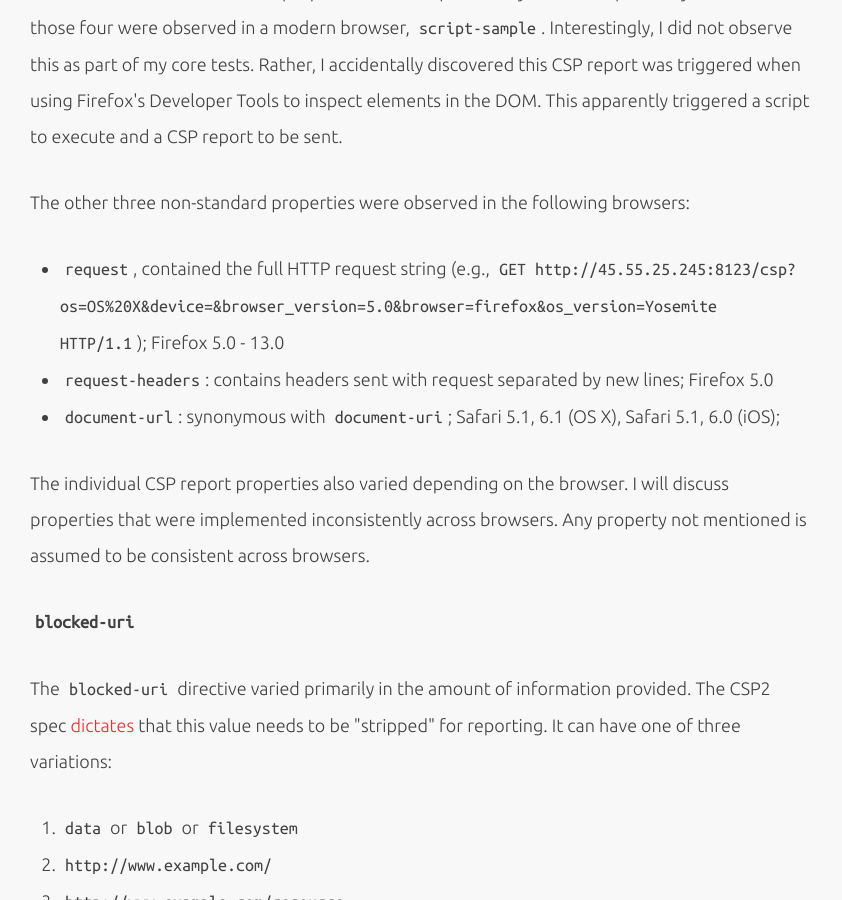
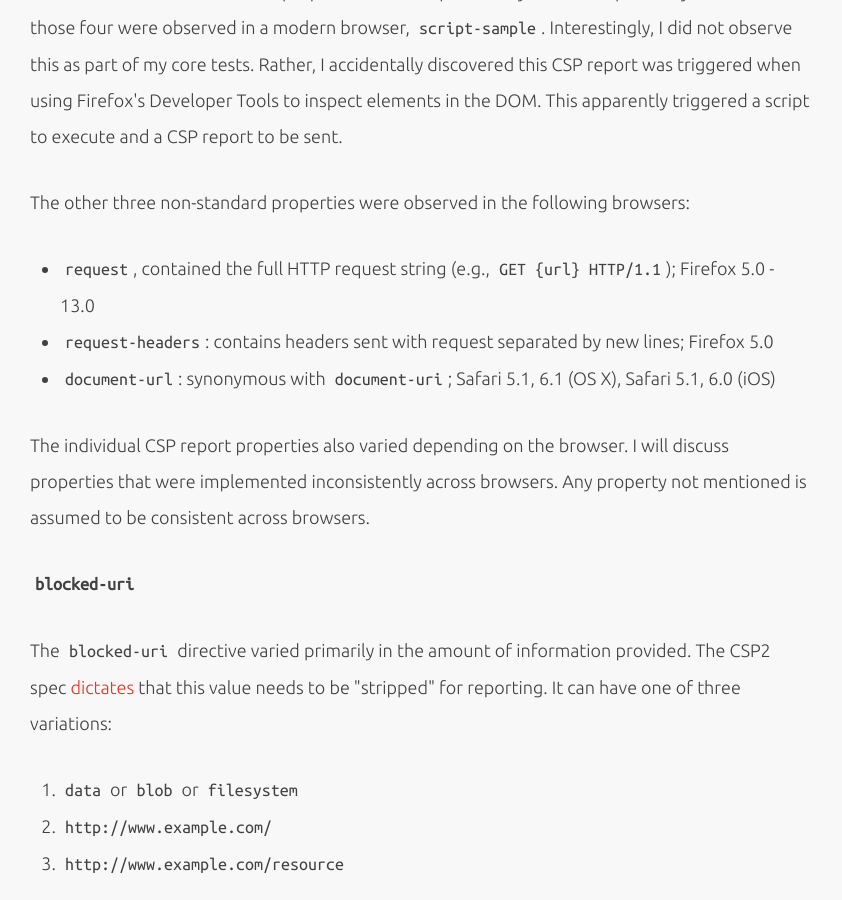
Before and after one commit to tollmanz/tollmanz.com-old, a Jekyll site: the page built from _posts/2015-08-03-content-security-policy-report-samples.markdown, in a window 1280 px wide and 900 px high, scrolled down 5981 px. Shown: the whole window, without its empty margins (0-842 px from the left). Built offline with Jekyll 4.4.1, drawn with Linux system fonts in a browser that asks for light colours.

Commit message:
Fix long string breaking mobile layout.

```diff
--- a/_posts/2015-08-03-content-security-policy-report-samples.markdown
+++ b/_posts/2015-08-03-content-security-policy-report-samples.markdown
@@ -106,9 +106,9 @@ The last four items in the list of properties are not specified by the CSP2 spec
 
 The other three non-standard properties were observed in the following browsers:
 
-* `request`, contained the full HTTP request string (e.g., `GET http://45.55.25.245:8123/csp?os=OS%20X&device=&browser_version=5.0&browser=firefox&os_version=Yosemite HTTP/1.1`); Firefox 5.0 - 13.0
+* `request`, contained the full HTTP request string (e.g., `GET {url} HTTP/1.1`); Firefox 5.0 - 13.0
 * `request-headers`: contains headers sent with request separated by new lines; Firefox 5.0
-* `document-url`: synonymous with `document-uri`; Safari 5.1, 6.1 (OS X), Safari 5.1, 6.0 (iOS);
+* `document-url`: synonymous with `document-uri`; Safari 5.1, 6.1 (OS X), Safari 5.1, 6.0 (iOS)
 
 The individual CSP report properties also varied depending on the browser. I will discuss properties that were implemented inconsistently across browsers. Any property not mentioned is assumed to be consistent across browsers.
 
```
